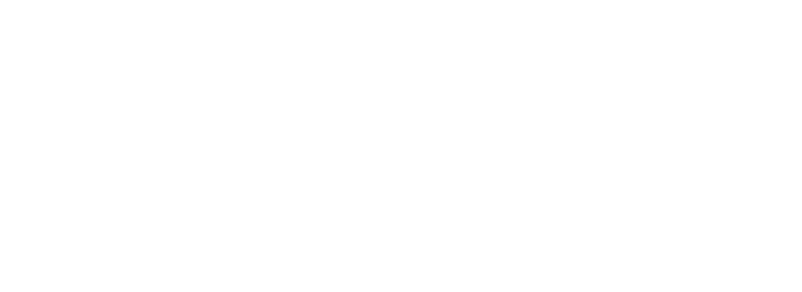
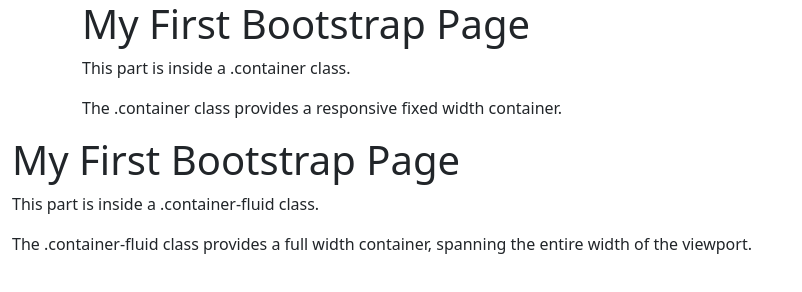
Before and after one commit to SJCETQ/Bootstrap-5-Tutorial, a plain HTML site: page index.html in a window 1280 px wide. Shown: the whole page, without its empty margins (0-802 px from the left). Drawn offline with nearby package versions, Linux system fonts and the light colour scheme.

Commit message:
Container class demo

```diff
--- a/index.html
+++ b/index.html
@@ -5,11 +5,28 @@
     <meta name="viewport" content="width=device-width, initial-scale=1.0">
     <title>Bootstrap 5 Tutorial </title>
     <!-- css code added here -->
-    <link type="stylesheet" href="style.css">
+    <link rel="stylesheet" href="style.css">
+
+    <!--bootstrap 5 file -->
+    <link href="https://cdn.jsdelivr.net/npm/bootstrap@5.3.3/dist/css/bootstrap.min.css" rel="stylesheet">
+    <script src="https://cdn.jsdelivr.net/npm/bootstrap@5.3.3/dist/js/bootstrap.bundle.min.js"></script>
+
 </head>
 <body>
 
+    <div class="container">
+        <h1>My First Bootstrap Page</h1>
+        <p>This part is inside a .container class.</p>
+        <p>The .container class provides a responsive fixed width container.</p>
+      </div>
+
+      <div class="container-fluid">
+        <h1>My First Bootstrap Page</h1>
+        <p>This part is inside a .container-fluid class.</p>
+        <p>The .container-fluid class provides a full width container, spanning the entire width of the viewport.</p>
+      </div>
     <!-- script file added here-->
     <script src="script.js"></script>
+
 </body>
 </html>
```
Also changed, not shown: 1 other file.
